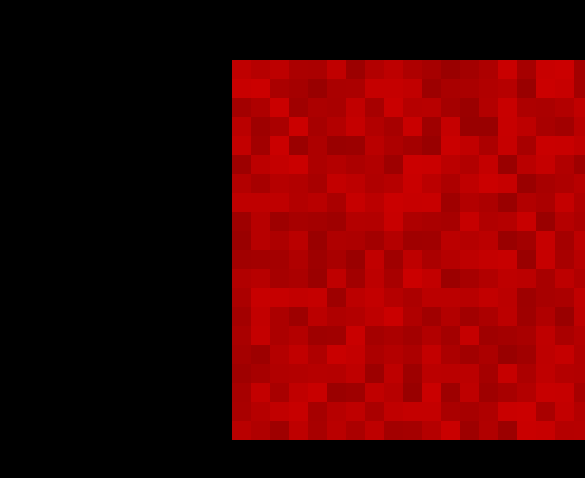
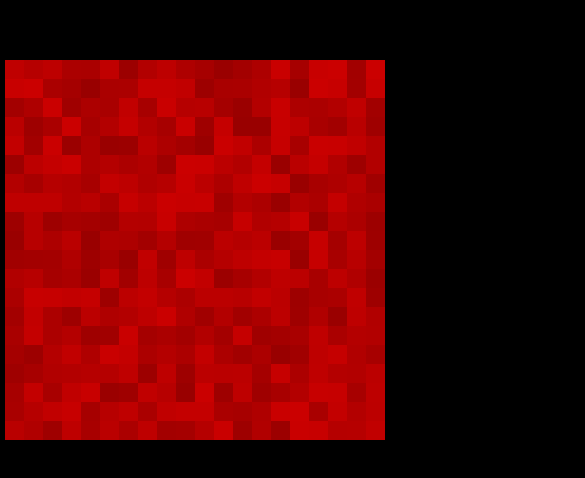
Before and after one commit to bernardosulzbach/contagium, a website: page src/game.html in a window 390 px wide. Shown: the part 172-650 px from the top of the page, 585 px wide, since content can reach past the window. Drawn offline with nearby package versions, Linux system fonts and the light colour scheme.

Commit message:
Should properly center the game on Windows Phone
Closes #17

```diff
--- a/src/css/game.css
+++ b/src/css/game.css
@@ -1,7 +1,7 @@
 body {
     background: #000;
     margin: 0 auto;
-    width: 100vh;
+    max-width: 100%;
     text-align: center;
 }
 
--- a/src/js/infection.js
+++ b/src/js/infection.js
@@ -47,25 +47,35 @@ function translateToTilePosition(canvas, position, tilesPerRow) {
     };
 }
 
+function resize() {
+    var canvas = document.getElementById('canvas');
+    var clientWidth = Math.max(document.documentElement.clientWidth, document.body.scrollWidth, document.documentElement.scrollWidth, document.body.offsetWidth, document.documentElement.offsetWidth);
+    var clientHeight = Math.max(document.documentElement.clientHeight, document.body.scrollHeight, document.documentElement.scrollHeight, document.body.offsetHeight, document.documentElement.offsetHeight);
+    var side = Math.min(clientWidth, clientHeight);
+    side = 20 * Math.floor(side / 20);
+    canvas.width = canvas.height = side;
+    canvas.style.position = 'absolute';
+    canvas.style.marginTop = Math.round((clientHeight - side) / 2) + 'px';
+    canvas.style.left = (clientWidth - side) / 2 + 'px';
+}
+
 function setUp() {
     game.running = false;
     game.map = {};
     game.map.tiles = [];
+
+    resize();
+
     var canvas = document.getElementById('canvas');
-    var side = Math.min(window.innerWidth, window.innerHeight);
-    side = 20 * Math.floor(side / 20);
-    canvas.width = canvas.height = side;
-    canvas.style.marginTop = Math.round((window.innerHeight - side) / 2) + 'px';
     var context = canvas.getContext('2d');
-    var width = canvas.width;
-    var height = canvas.height;
+
     var tilesPerRow = game.tilesPerRow = 20;
-    context.fillRect(0, 0, width, height);
-    var canvasSide = width;
-    var squareSide = width / tilesPerRow;
-    for (var y = 0; y <= canvasSide - squareSide; y += squareSide) {
+    var side = canvas.width;
+    context.fillRect(0, 0, side, side);
+    var squareSide = side / tilesPerRow;
+    for (var y = 0; y <= side - squareSide; y += squareSide) {
         var tileRow = [];
-        for (var x = 0; x <= canvasSide - squareSide; x += squareSide) {
+        for (var x = 0; x <= side - squareSide; x += squareSide) {
             var tile = {
                 'density': getRandomBetween(game.infection.minimumInitialPopulationDensity, game.infection.maximumInitialPopulationDensity),
                 'infected': false
```
